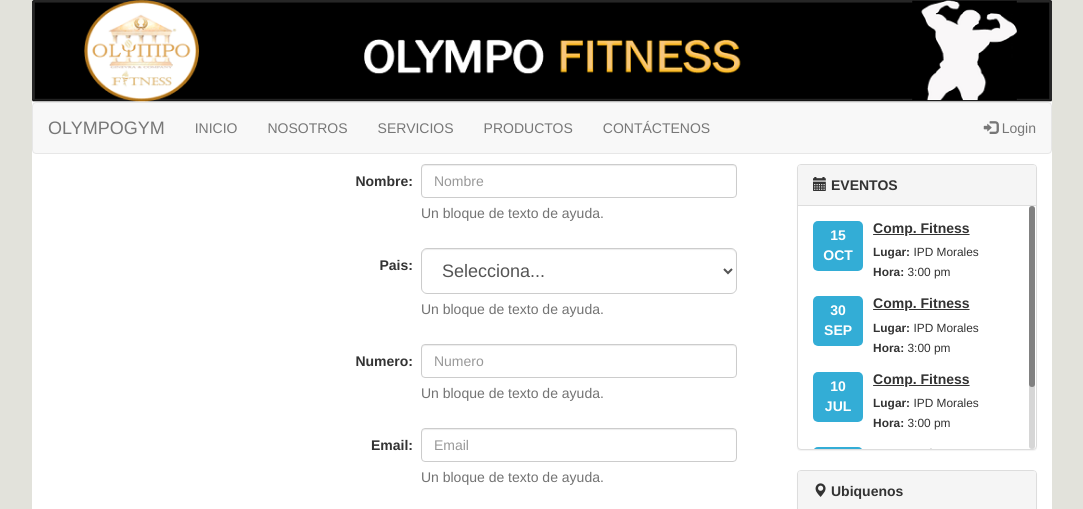
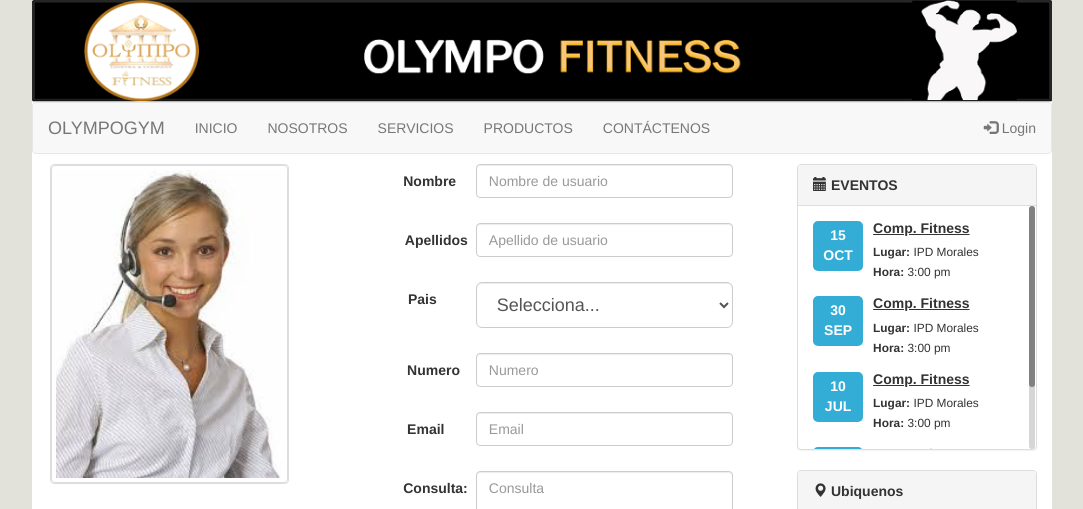
Before and after one commit to colbert6/OlympoGym, a PHP site: page /web/contactenos in a window 1280 px wide. Shown: the top 509 px of the page, without its empty margins (98-1181 px from the left). Run offline with PHP 8.4, Linux system fonts and the light colour scheme; some libraries are stand-ins or nearby versions.

Commit message:
modifique contacto

```diff
--- a/views/web/contactenos.php
+++ b/views/web/contactenos.php
@@ -1,46 +1,60 @@
 <div class="col-md-9">
-    <div class="row ">
+
+    <div class="col-md-4">
+        <div class="thumbnail">
+            <img src="<?php echo $_webParams['ruta_img']; ?>operadora2.jpg" alt="" class="img-thumbnail">
+        </div>
+    </div>
+    <div class="col-md-7">
         <form class="form-horizontal">
-                    <div class="form-group">
-                        <label for="inputName" class="control-label col-xs-6">Nombre:</label>
-                        <div class="col-xs-5">
-                            <input type="name" class="form-control" placeholder="Nombre">
-                            <span class="help-block">Un bloque de texto de ayuda.</span>
+
+                    <div class="form-group ">
+                        <label for="inputName" class="control-label col-xs-5">Nombre&nbsp &nbsp;</label>
+                        <div class="col-xs-7">
+                            <p><input type="name" class="form-control" placeholder="Nombre de usuario"></p>
                         </div>
                     </div>
+
+                    <div class="form-group ">
+                        <label for="inputName" class="control-label col-xs-5">Apellidos</label>
+                        <div class="col-xs-7">
+                            <p><input type="name" class="form-control" placeholder="Apellido de usuario"></p>
+                        </div>
+                    </div>
+
                    <div class="form-group">
-                       <label for="inputPais" class="control-label col-xs-6">Pais:</label>
-                       <div class="col-xs-5">
+                       <label for="inputPais" class="control-label col-xs-5">Pais &nbsp &nbsp &nbsp &nbsp</label>
+                       <div class="col-xs-7">
                            <select class="form-control input-lg">
                                <option> Selecciona... </option>
                                <option> Perù </option>
                                <option> Ecuador </option>
                                <option> Brasil </option>
                            </select>
-                            <span class="help-block">Un bloque de texto de ayuda.</span>
+                            <p>
                         </div>
 
                     </div>
 
                     <div class="form-group">
-                        <label for="inputNumero" class="control-label col-xs-6">Numero:</label>
-                        <div class="col-xs-5">
+                        <label for="inputNumero" class="control-label col-xs-5">Numero &nbsp </label>
+                        <div class="col-xs-7">
                             <input type="numero" class="form-control" placeholder="Numero">
-                            <span class="help-block">Un bloque de texto de ayuda.</span>
+                            <p>
                         </div>
                     </div>
                     <div class="form-group">
-                        <label for="inputEmail" class="control-label col-xs-6">Email:</label>
-                        <div class="col-xs-5">
+                        <label for="inputEmail" class="control-label col-xs-5">Email &nbsp; &nbsp; &nbsp;</label>
+                        <div class="col-xs-7">
                             <input type="email" class="form-control" placeholder="Email">
-                            <span class="help-block">Un bloque de texto de ayuda.</span>
+                            <p>
                         </div>
                     </div>
                     <div class="form-group">
-                        <label for="inputMensaje" class="control-label col-xs-6">Mensaje:</label>
-                        <div class="col-xs-5">
-                            <textarea class="form-control" rows="3" placeholder="Mensaje"></textarea>
-                            <span class="help-block">Un bloque de texto de ayuda.</span>
+                        <label for="inputConsulta" class="control-label col-xs-5">Consulta:</label>
+                        <div class="col-xs-7">
+                            <textarea class="form-control" rows="6" placeholder="Consulta"></textarea>
+                            <p>
                         </div>
                     </div>
 
```
Also changed, not shown: views/web/img/operadora.jpg (added), views/web/img/operadora1.jpg (added), views/web/img/operadora2.jpg (added), views/web/img/operadora3.jpg (added), views/web/img/operadora4.jpg (added).
